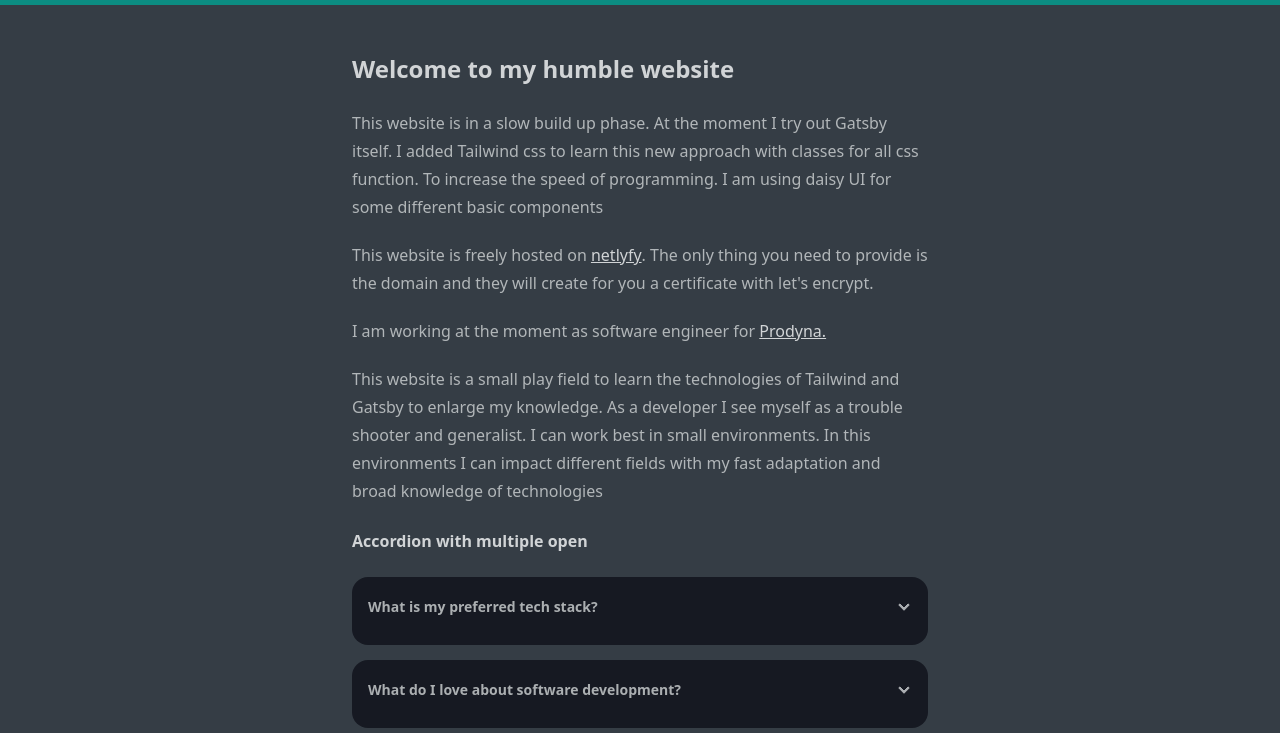
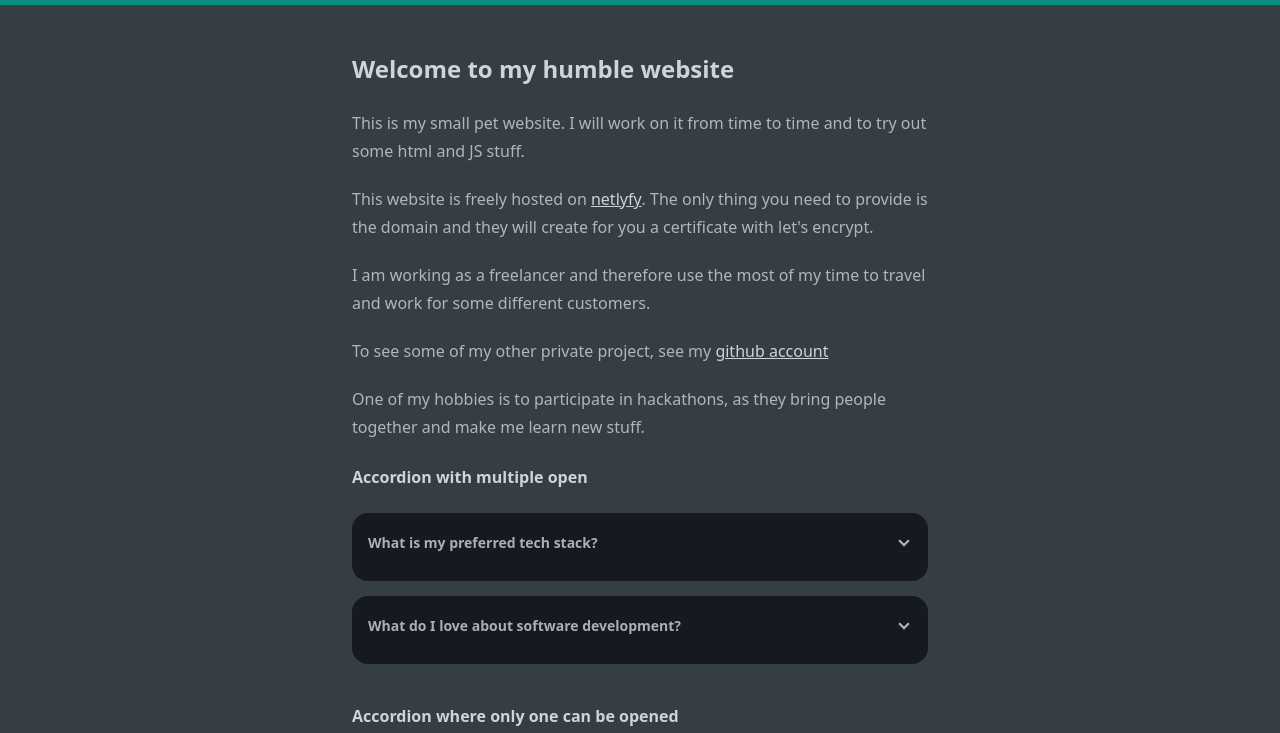
Before and after one commit to zimmj/zimmerli-website, a Gatsby site: page / in a window 1280 px wide. Shown: the part 59-792 px from the top of the page. Built offline with nearby package versions, Linux system fonts and the light colour scheme; Gatsby itself is replaced by a stand-in of ours.

Commit message:
~chore(update) Update all npm dependencies

```diff
--- a/src/pages/index.tsx
+++ b/src/pages/index.tsx
@@ -11,16 +11,14 @@ const Index: React.FunctionComponent = () => {
         <div className="max-w-xl width-12 mx-auto">
           <Seo title="home" description="This is the landing page of the website" />
           <h2>Welcome to my humble website</h2>
-          <p>This website is in a slow build up phase. At the moment I try out Gatsby itself.
-            I added Tailwind css to learn this new approach with classes for all css function.
-            To increase the speed of programming. I am using daisy UI for some different basic components </p>
+          <p>This is my small pet website. I will work on it from time to time and to try out some html and JS stuff. </p>
           <p>This website is freely hosted on <a href="https://netlify.com" target="_blank" rel="noopener noreferrer">netlyfy</a>.
             The only thing you need to provide is the domain and they will create for you a certificate with let's encrypt.</p>
-          <p>I am working at the moment as software engineer for <a href="https://www.prodyna.com" target="_blank" rel="noopener noreferrer">Prodyna.</a></p>
-          <p>This website is a small play field to learn the technologies of Tailwind and Gatsby to enlarge my knowledge.
-            As a developer I see myself as a trouble shooter and generalist. I can work best in small environments.
-            In this environments I can impact different fields with my fast adaptation and broad knowledge of technologies
-          </p>
+          <p>I am working as a freelancer and therefore use the most of my time to travel and work for some different customers.</p>
+
+          <p>To see some of my other private project, see my <a href="https://github.com/zimmj">github account</a></p>
+
+          <p>One of my hobbies is to participate in hackathons, as they bring people together and make me learn new stuff.</p>
 
           <h4>Accordion with multiple open</h4>
           <SimpleAccordion multiOpen={true}
```
Also changed, not shown: 1 other file.
